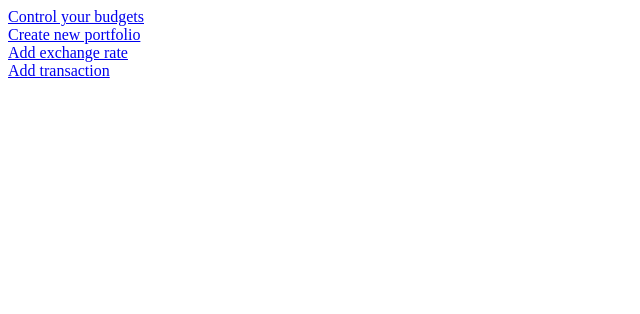
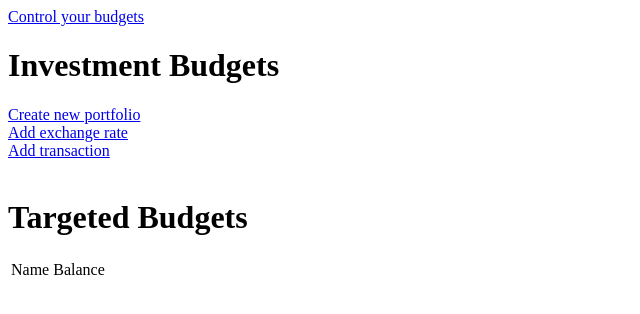
Before and after one commit to pbielenia/Ctrl-Budgets, a Django app: page /investments/ in a window 1280 px wide. Shown: the top 314 px of the page, without its empty margins (0-640 px from the left). Run offline with Django 4.2, Linux system fonts and the light colour scheme; data that the repository does not hold is empty.

Commit message:
Introduce targeted budgets

```diff
--- a/ctrl_budgets/investments/admin.py
+++ b/ctrl_budgets/investments/admin.py
@@ -11,3 +11,6 @@ admin.site.register(Asset)
 admin.site.register(CurrencyRating)
 admin.site.register(AssetRating)
 admin.site.register(Transaction)
+admin.site.register(TargetedBudget)
+admin.site.register(TargetedTransaction)
+admin.site.register(PeriodicTargetedTransaction)
--- a/ctrl_budgets/investments/templates/investments/index.html
+++ b/ctrl_budgets/investments/templates/investments/index.html
@@ -1,7 +1,10 @@
 {% extends 'ctrl_budgets/main.html' %}
+
+<br>
 
 {% block content %}
 <div>
+    <h1>Investment Budgets</h1>
     <div>
         <a href="{% url 'investments:new_portfolio' %}">Create new portfolio</a>
     </div>
@@ -14,10 +17,11 @@
         <a href="{% url 'investments:new_portfolio' %}">Add transaction</a>
     </div>
 
+    <br>
 
     {% for portfolio in portfolios %}
 
-    <!-- <div> -->
+    <div>
         <h4>{{portfolio.name}}</h4>
         <h4>Value: {{portfolio.value|floatformat:2}}</h4>
         <a href="{% url 'investments:portfolio' portfolio.id %}">Details</a>
@@ -61,7 +65,30 @@
             </tbody>
         </table>
     </div>
+</div>
 {% endfor %}
+</div>
+
+<div>
+    <h1>Targeted Budgets</h1>
+    <div>
+        <table>
+            <thead>
+                <tr>
+                    <td>Name</td>
+                    <td>Balance</td>
+                </tr>
+            </thead>
+            <tbody>
+                {% for budget in targeted_budgets %}
+                <tr>
+                    <td>{{budget.name}}</td>
+                    <td>{{budget.balance}} PLN</td>
+                    {% endfor %}
+                </tr>
+            </tbody>
+        </table>
+    </div>
 </div>
 
 {% endblock %}
--- a/ctrl_budgets/investments/urls.py
+++ b/ctrl_budgets/investments/urls.py
@@ -9,4 +9,8 @@ urlpatterns = [
     path('portfolio/<str:pk>/', views.portfolio, name='portfolio'),
     path('portfolio/<str:portfolio_id>/asset-class/<str:asset_type_id>',
          views.portfolio_element, name='portfolio_element'),
+    path('targeted-budget/new/', views.targeted_budget_new, name='targeted_budget_new'),
+    path('targeted-budget/<str:pk>/', views.targeted_budget, name='targeted_budget'),
+    path('targeted-budget/transaction/new/', views.targeted_budget_transaction_new, name='targeted_budget_transaction_new'),
+    path('targeted-budget/transaction/<str:pk>', views.targeted_budget_transaction, name='targeted_budget_transaction'),
 ]
--- a/ctrl_budgets/investments/views.py
+++ b/ctrl_budgets/investments/views.py
@@ -119,11 +119,34 @@ def make_portfolios_data(portfolios) -> list:
     return portfolios_data
 
 
+def make_targeted_budgets_data(targeted_budgets) -> list:
+    budgets_data = list()
+    for budget in targeted_budgets:
+        balance = 0
+        transactions = TargetedTransaction.objects.filter(targeted_budget=budget.id)
+        for transaction in transactions:
+            if transaction.type == TargetedTransaction.TYPE_BUY:
+                balance = balance + transaction.cost
+            elif transaction.type == TargetedTransaction.TYPE_SELL:
+                balance = balance - transaction.cost
+
+        budgets_data.append({
+            'id': budget.id,
+            'name': budget.name,
+            'balance': balance
+        })
+
+    return budgets_data
+
+
 def index(request):
+    context = dict()
+
     portfolios = Portfolio.objects.order_by('name')
+    context['portfolios'] = make_portfolios_data(portfolios)
 
-    context = dict()
-    context['portfolios'] = make_portfolios_data(portfolios)
+    targeted_budgets = TargetedBudget.objects.order_by('name')
+    context['targeted_budgets'] = make_targeted_budgets_data(targeted_budgets)
 
     return render(request, 'investments/index.html', context)
 
@@ -236,3 +259,19 @@ def portfolio_element(request, portfolio_id, asset_type_id):
                'assets': assets_data}
 
     return render(request, 'investments/portfolio_asset_class.html', context)
+
+
+def targeted_budget_new(request):
+    pass
+
+
+def targeted_budget(request, pk):
+    pass
+
+
+def targeted_budget_transaction_new(request):
+    pass
+
+
+def targeted_budget_transaction(request, pk):
+    pass
```
Also changed, not shown: ctrl_budgets/investments/models.py (+37 -0 lines). Lines whose indentation alone changed are shown as unchanged.
